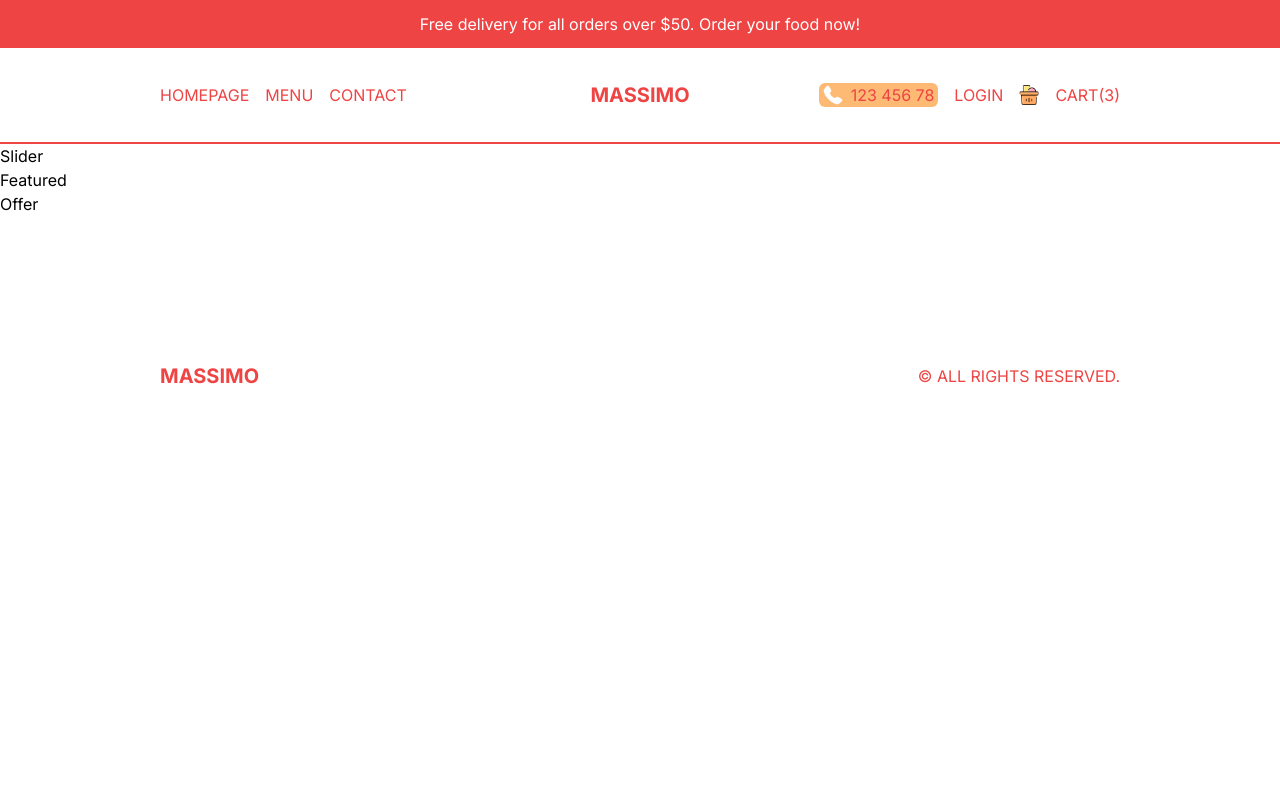
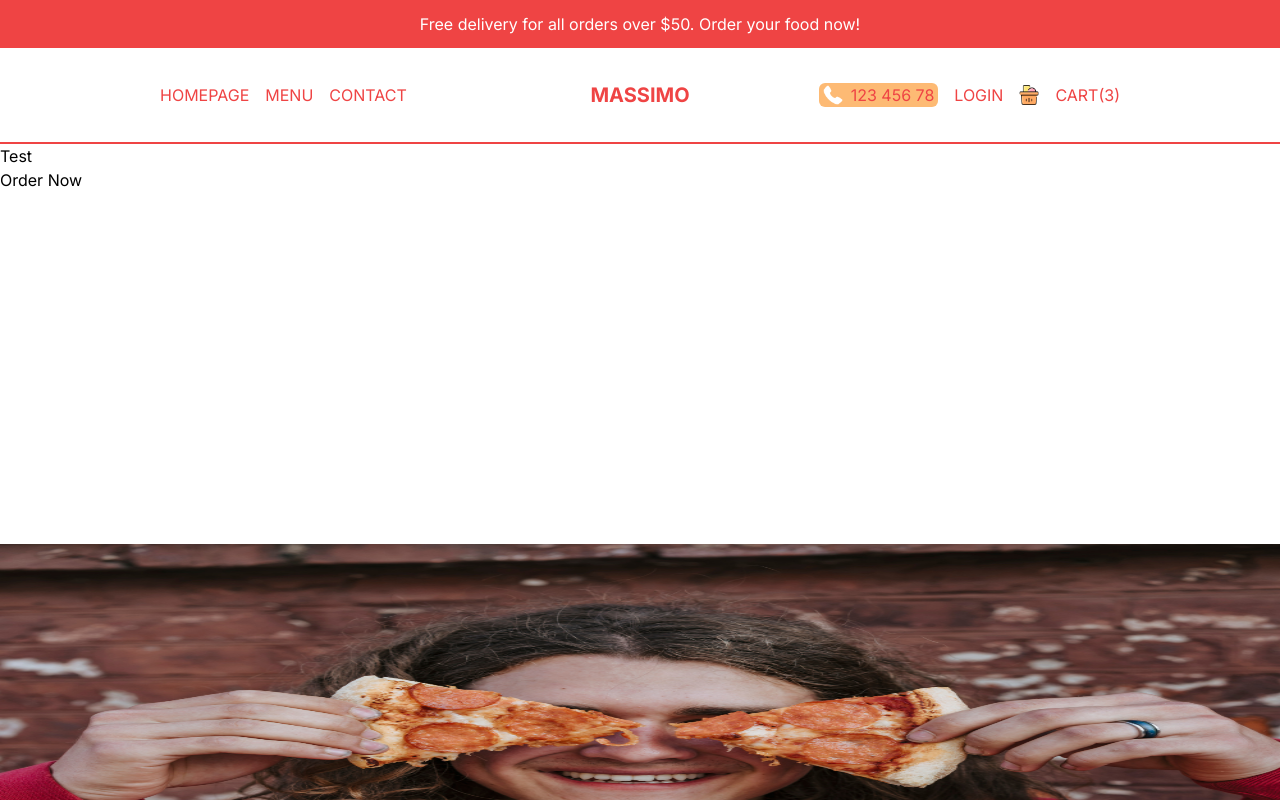
Before and after one commit to walass1980/FoodOrdering-fronend, a Next.js app: page / in a window 1280 px wide. Shown: the top 800 px of the page. Built offline with nearby package versions, Linux system fonts and the light colour scheme.

Commit message:
adding slider component

```diff
--- a/src/components/Slider.tsx
+++ b/src/components/Slider.tsx
@@ -1,8 +1,19 @@
+import Image from 'next/image'
 import React from 'react'
 
 const Slider = () => {
   return (
-    <div>Slider</div>
+    <div className='flex flex-col h-screen'>
+        {/*TEXT CONTAINER*/}
+        <div className='h-1/2'>
+            <h1 className=''>Test</h1>
+            <button className=''>Order Now</button>
+        </div>
+        {/*IMAGE CONTAINER*/}
+        <div className='w-full h-1/2 relative'>
+            <Image src="/slide1.png" alt="" fill/>
+        </div>
+    </div>
   )
 }
 
```
